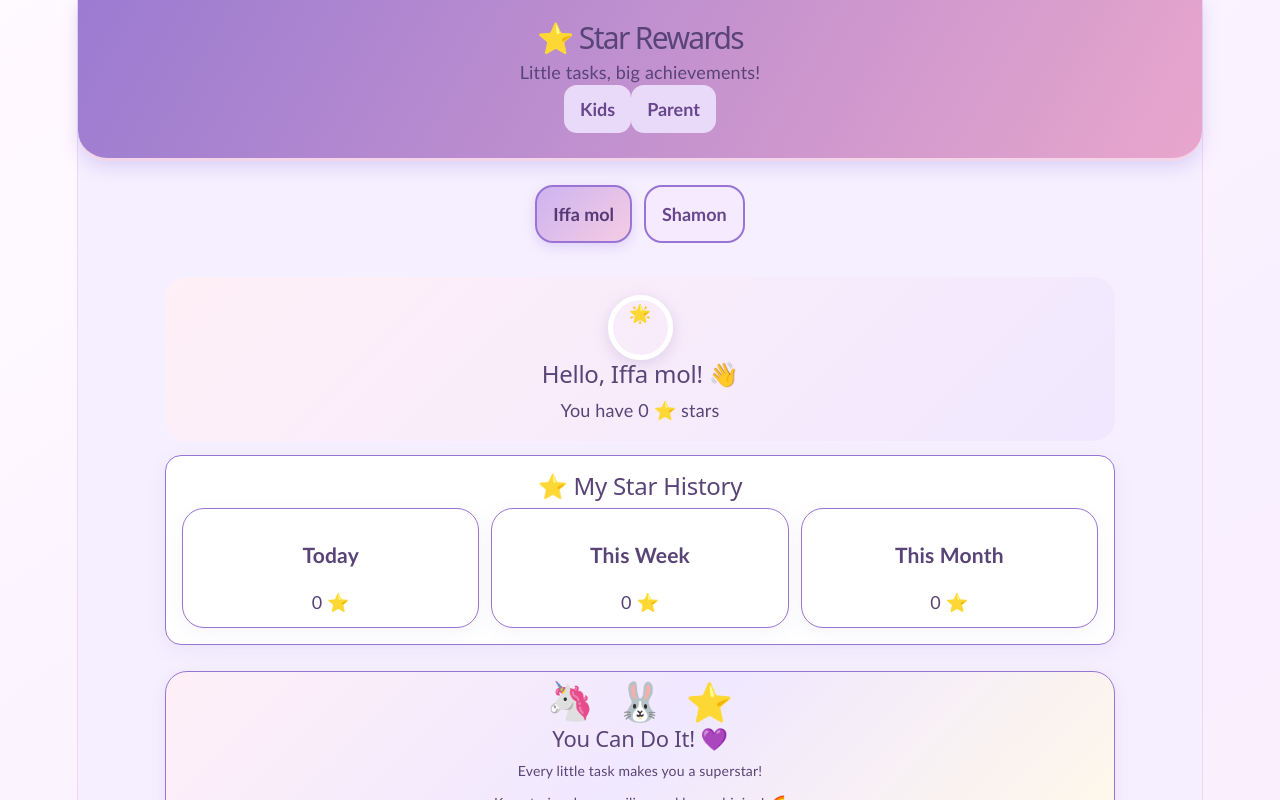
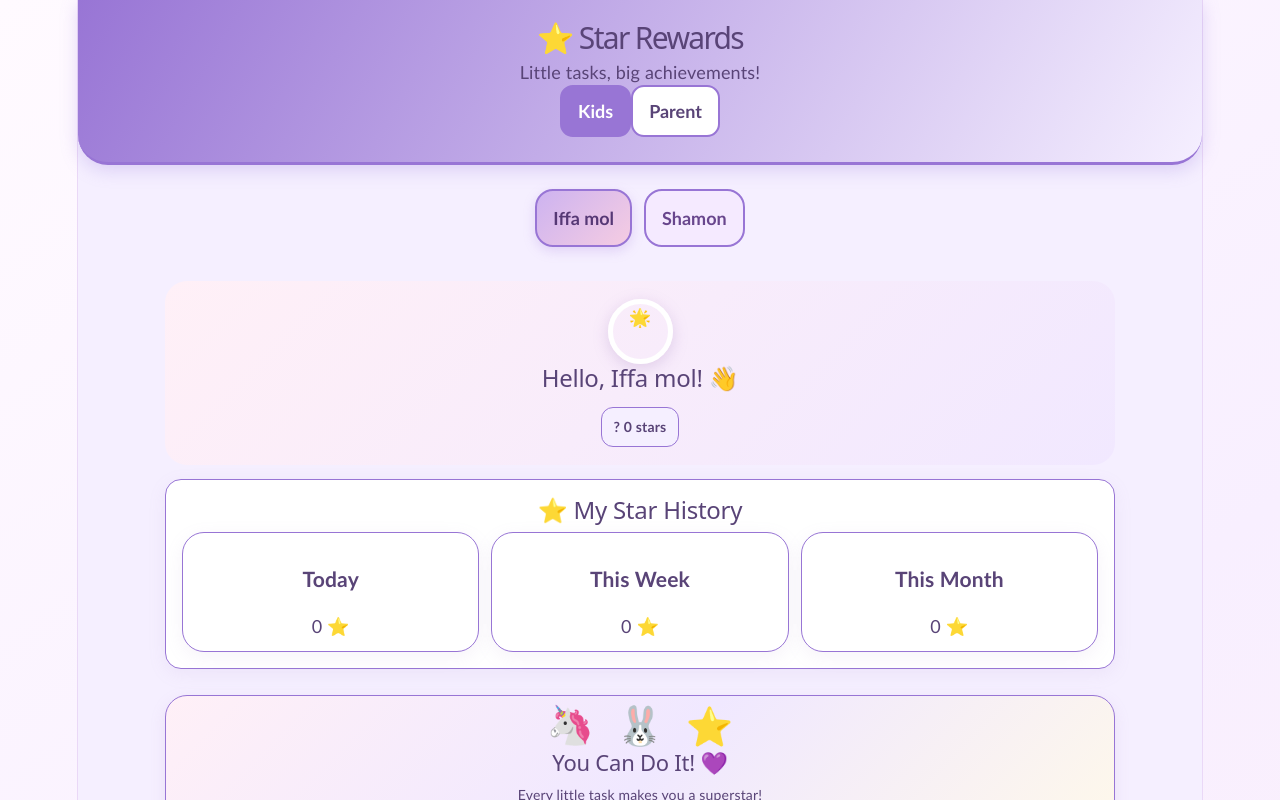
Before and after one commit to sajithachettiyamparambil/My-Kids-Tasks, a React (Vite) app: page / in a window 1280 px wide. Shown: the top 800 px of the page. Built offline with nearby package versions, Linux system fonts and the light colour scheme.

Commit message:
Update app themes and styling

```diff
--- a/src/App.css
+++ b/src/App.css
@@ -1597,3 +1597,62 @@ textarea {
 .app[class*="theme-"] button:hover {
   filter: brightness(0.96);
 }
+.star-total {
+  display: inline-block;
+  width: fit-content;
+  padding: 6px 12px;
+  margin-top: 6px;
+  background: #fff1c2;
+  color: #805b00 !important;
+  border: 1px solid #f0d477;
+  border-radius: 12px;
+  font-size: 14px;
+  font-weight: 700;
+}
+/* Complete theme styling */
+.app[class*="theme-"] .app-header {
+  background: linear-gradient(120deg, var(--theme-primary), var(--theme-bg)) !important;
+  color: var(--theme-text) !important;
+  border-color: var(--theme-primary);
+}
+
+.app[class*="theme-"] .app-header h1,
+.app[class*="theme-"] .app-header p {
+  color: var(--theme-text) !important;
+}
+
+.app[class*="theme-"] .view-switch button {
+  background: var(--theme-card);
+  color: var(--theme-text);
+  border: 2px solid var(--theme-primary);
+}
+
+.app[class*="theme-"] .view-switch button.active {
+  background: var(--theme-primary);
+  color: white;
+}
+
+.app[class*="theme-"] button {
+  border-color: var(--theme-primary);
+}
+
+.app[class*="theme-"] label,
+.app[class*="theme-"] small,
+.app[class*="theme-"] h1,
+.app[class*="theme-"] h2,
+.app[class*="theme-"] h3,
+.app[class*="theme-"] p {
+  color: var(--theme-text);
+}
+
+.app[class*="theme-"] input,
+.app[class*="theme-"] select,
+.app[class*="theme-"] textarea {
+  border-color: var(--theme-primary);
+}
+
+.app[class*="theme-"] .star-total {
+  background: var(--theme-bg);
+  color: var(--theme-text) !important;
+  border-color: var(--theme-primary);
+}
--- a/src/App.tsx
+++ b/src/App.tsx
@@ -854,7 +854,7 @@ function updateCheckIn(
             </div>
             <div>
               <h2>Hello, {children[selectedChild].name}! 👋</h2>
-              <p>You have {stars[selectedChild]} ⭐ stars</p>
+              <p className="star-total">? {stars[selectedChild]} stars</p>
             </div>
           </section>
 
```
